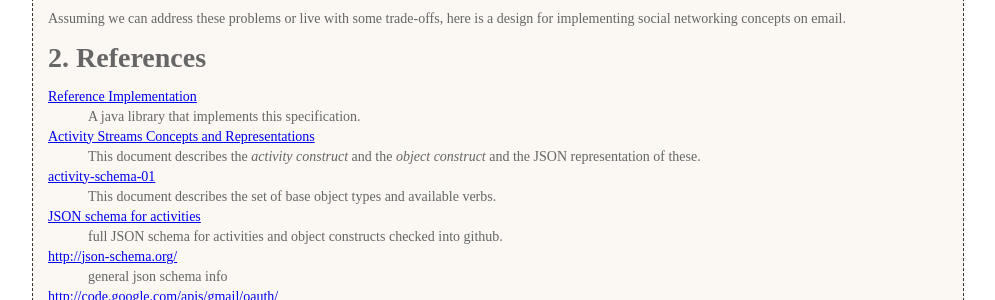
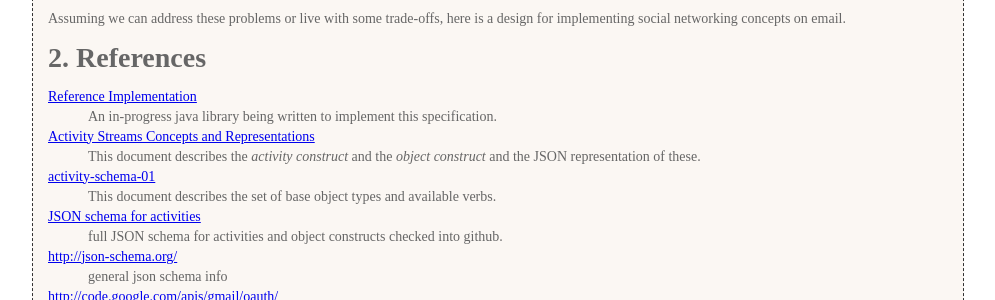
Before and after one commit to imapsn/imapsn.github.com, a Jekyll site: the page built from _posts/2010-09-21-imapsn-client.markdown, in a window 1280 px wide and 900 px high, scrolled down 461 px. Shown: the part 151-451 px from the top of the window, without its empty margins (142-1137 px from the left). Built offline with Jekyll 4.4.1, drawn with Linux system fonts in a browser that asks for light colours.

Commit message:
note in-progress

```diff
--- a/_posts/2010-09-21-imapsn-client.markdown
+++ b/_posts/2010-09-21-imapsn-client.markdown
@@ -48,7 +48,7 @@ here is a design for implementing social networking concepts on email.
 # 2. References
 
 [Reference Implementation](http://github.com/imapsn/imapsn-lib-java)
-: A java library that implements this specification.
+: An in-progress java library being written to implement this specification.
 
 [Activity Streams Concepts and Representations][json-activity.html]
 : This document describes the *activity construct* and the *object
```
